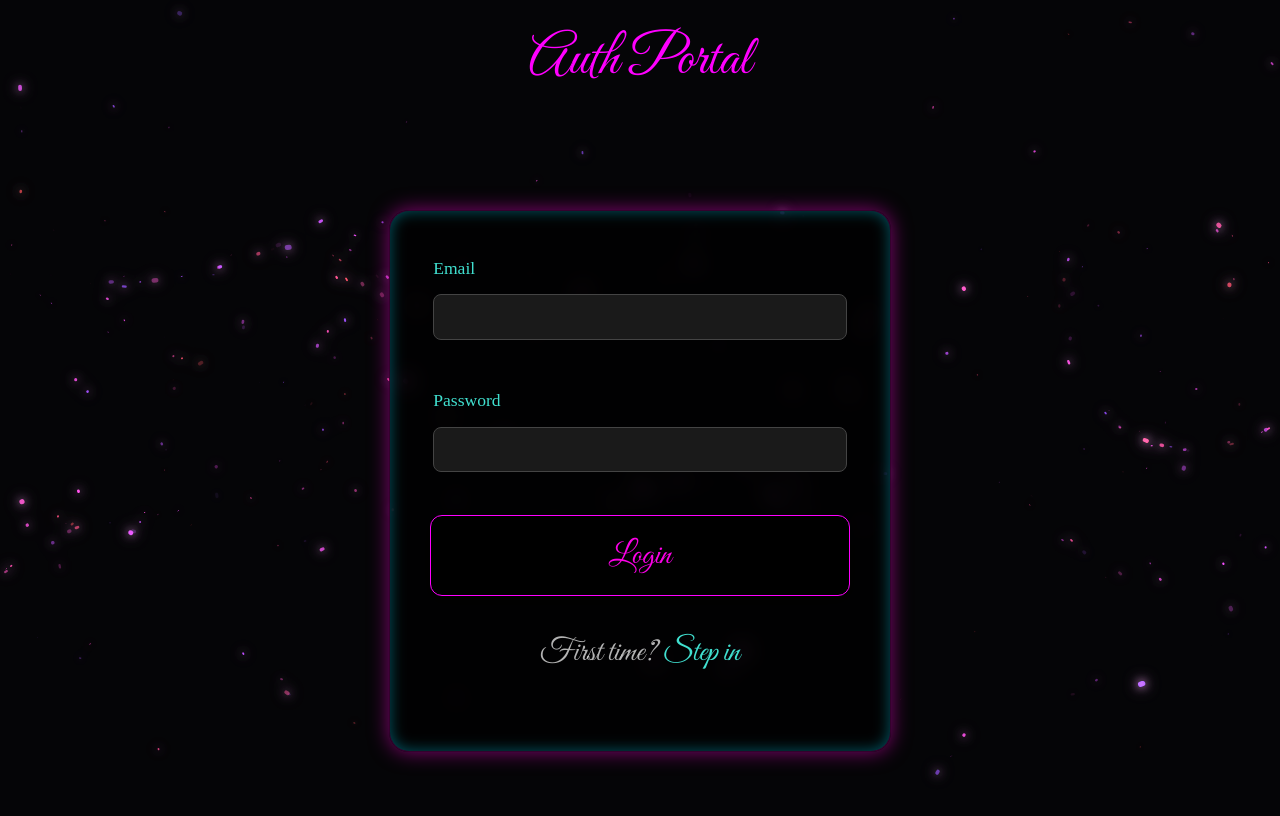
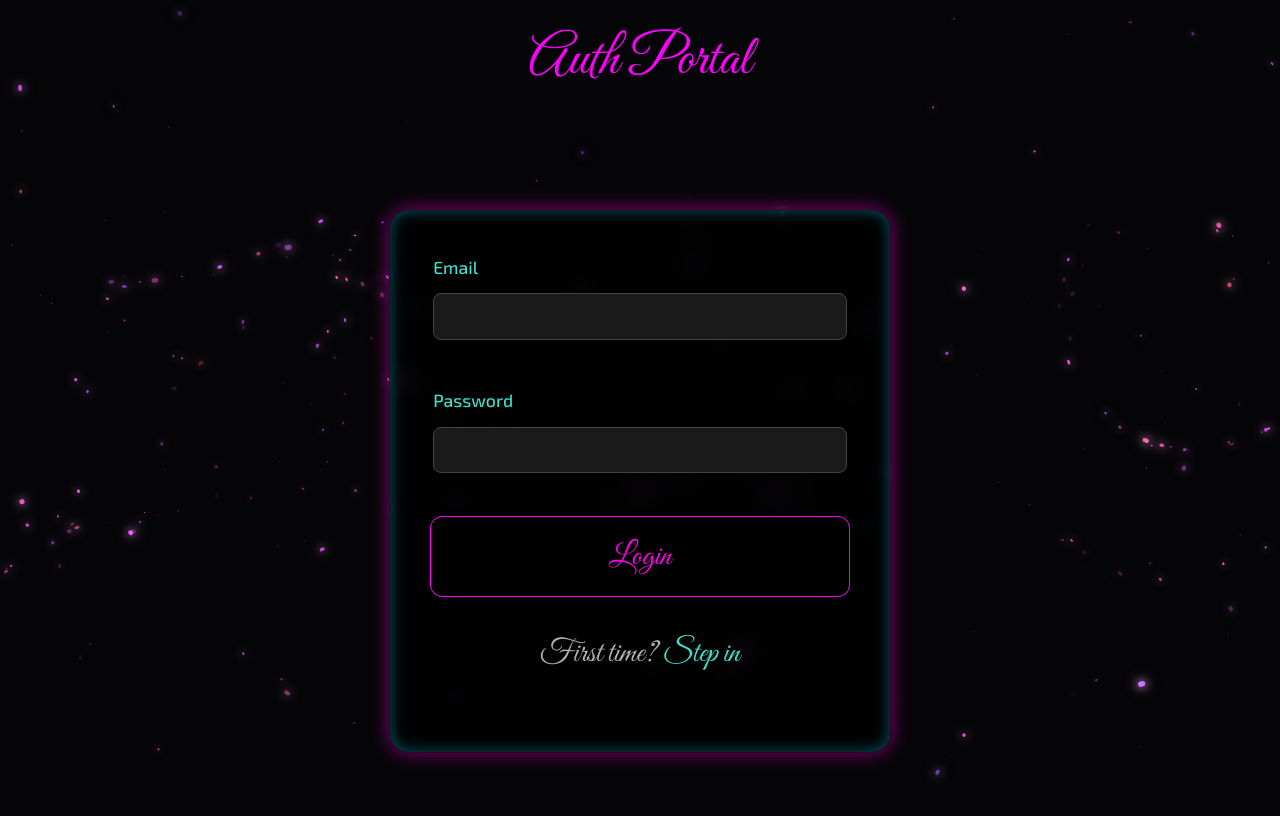
Before and after one commit to DaniloPixi/myViteApp, a Vue app: page / in a window 1280 px wide. Shown: the top 816 px of the page. Built offline with nearby package versions, Linux system fonts and the light colour scheme; no server answers; what v-calendar would draw is missing.

Commit message:
new font added

```diff
--- a/src/style.css
+++ b/src/style.css
@@ -1,20 +1,12 @@
 /* Load both fonts once, globally */
-@import url('https://fonts.googleapis.com/css2?family=Great+Vibes&display=swap');
+@import url('https://fonts.googleapis.com/css2?family=Exo+2:wght@400;500;600;700&family=Great+Vibes&display=swap');
+/* Self-hosted Innocent with fallback formats */
 
-/* Self-hosted Innocent with fallback formats */
-@font-face {
-  font-family: 'Innocent';
-  src:
-    local('Innocent');
-  font-weight: 400;
-  font-style: normal;
-  font-display: swap;
-}
 /* --- Base Styles & Theme --- */
 :root {
-  font-family: 'Innocent',cursive;
+  font-family: 'Exo 2', sans-serif;
   line-height: 1.6;
-  font-weight: 400;
+  font-weight: 600;
 
   color-scheme: light dark;
   color: rgba(255, 255, 255, 0.87);
--- a/src/styles/design-system-default.css
+++ b/src/styles/design-system-default.css
@@ -1,7 +1,7 @@
-@import url('https://fonts.googleapis.com/css2?family=Great+Vibes:wght@400;500;600;700&display=swap');
+@import url('https://fonts.googleapis.com/css2?family=Exo+2:wght@400;500;600;700&family=Great+Vibes:wght@400;500;600;700&display=swap');
 
 :root {
-  --ds-font-body: 'Innocent';
+  --ds-font-body: 'Exo 2', sans-serif;
   --ds-font-display: 'Great Vibes', cursive;
 
   --ds-text-xs: 0.75rem;
--- a/src/views/MemosAndMoments.vue
+++ b/src/views/MemosAndMoments.vue
@@ -745,7 +745,7 @@ onUnmounted(() => {
   line-height: 1.6;
   color: magenta;
   margin-bottom: 0.15rem;
-  font-family: "Innocent", cursive;
+  font-family: 'Exo 2', sans-serif;
 
   /* ✅ UPDATED: more readable on bright/busy images */
   text-shadow:
--- a/src/views/Plans.vue
+++ b/src/views/Plans.vue
@@ -624,7 +624,7 @@ watch(
 }
 
 .plan-title {
-  font-family: 'Innocent',cursive;
+  font-family: 'Exo 2', sans-serif;
   font-size: clamp(1rem, 1.45vw, 1.35rem);
   line-height: 1.1;
   margin: 0;
@@ -651,7 +651,7 @@ watch(
 .expanded-content h3 {
   margin: 0 0 1rem;
   color: var(--bubble-text-color, turquoise);
-  font-family: 'Innocent',cursive;
+  font-family: 'Exo 2', sans-serif;
   font-size: 2.5em;
   font-weight: normal;
   max-width: 100%;
@@ -704,7 +704,7 @@ watch(
 }
 
 .add-plan-button__title {
-  font-family: 'Innocent', cursive;
+  font-family: 'Exo 2', sans-serif;
   font-size: clamp(1rem, 2.2vw, 1.35rem);
   font-weight: 600;
   line-height: 1.1;
--- a/src/views/TimeCapsulesView.vue
+++ b/src/views/TimeCapsulesView.vue
@@ -672,7 +672,7 @@ watch(
   -webkit-backdrop-filter: blur(14px);
   color: turquoise;
   text-align: center;
-  font-family: 'Innocent', cursive;
+  font-family: 'Exo 2', sans-serif;
   font-size: clamp(1rem, 2.2vw, 1.35rem);
   font-weight: 600;
   line-height: 1.1;
```
